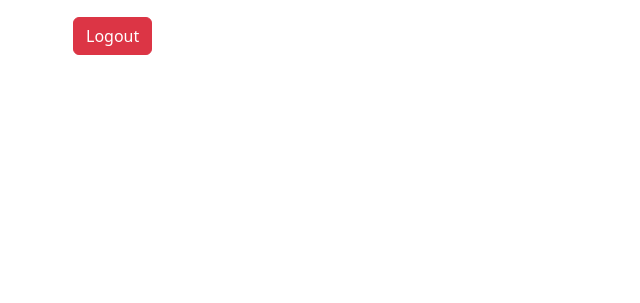
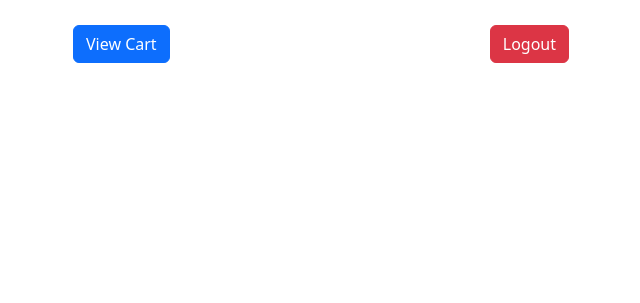
Before and after one commit to Igor-prog41/autoparts_shop_mvp, a Django app: page /profile/ in a window 1280 px wide. Shown: the part 314-617 px from the top of the page, without its empty margins (319-959 px from the left). Run offline with Django 5.2, Linux system fonts and the light colour scheme; data comes from the database, SQL or seed files in the repository.

Commit message:
feat(users): Add ProfileAPIView

```diff
--- a/apps/users/urls.py
+++ b/apps/users/urls.py
@@ -1,6 +1,6 @@
 from django.urls import path
 from apps.users import  views_http
-from .views_api import RegisterView, LoginView
+from .views_api import RegisterView, LoginView, ProfileAPIView
 from rest_framework_simplejwt.views import  TokenRefreshView
 
 
@@ -13,6 +13,5 @@ urlpatterns = [
     path("api/register/", RegisterView.as_view(), name="api_register"), # correct
     path("api/login/", LoginView.as_view(), name="api_login"),  # correct, change to custom
     path("api/refresh/", TokenRefreshView.as_view(), name="api_token_refresh"),  #correct
-    path("api/logout/", views_http.logout_view_http, name="api_logout"),
-    path("api/profile/", views_http.profile_view_http, name="api_profile"),
+    path("api/profile/", ProfileAPIView.as_view(), name="api_profile"),
 ]
--- a/templates/users/profile.html
+++ b/templates/users/profile.html
@@ -12,8 +12,10 @@
     <p><strong>Username:</strong> {{ user.username }}</p>
     <p><strong>Email:</strong> {{ user.email }}</p>
 
-    <a href="{% url 'logout' %}" class="btn btn-danger">Logout</a>
-
+    <div class="d-flex justify-content-between mt-4">
+        <a href="{% url 'cart' %}" class="btn btn-primary">View Cart</a>
+        <a href="{% url 'logout' %}" class="btn btn-danger">Logout</a>
+    </div>
 </div>
 
 {% endblock %}
```
Also changed, not shown: apps/users/views_api.py (+11 -2 lines).
